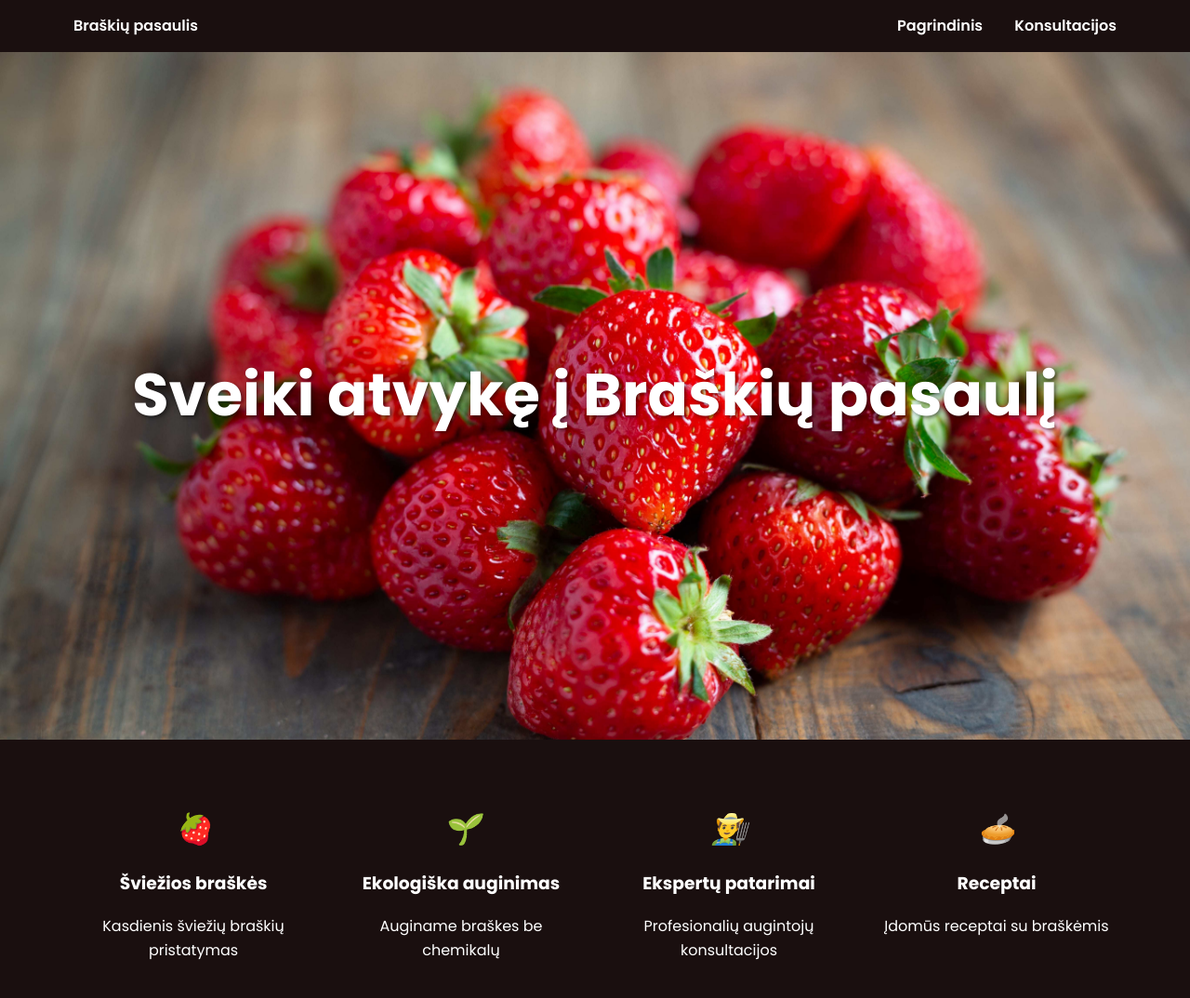
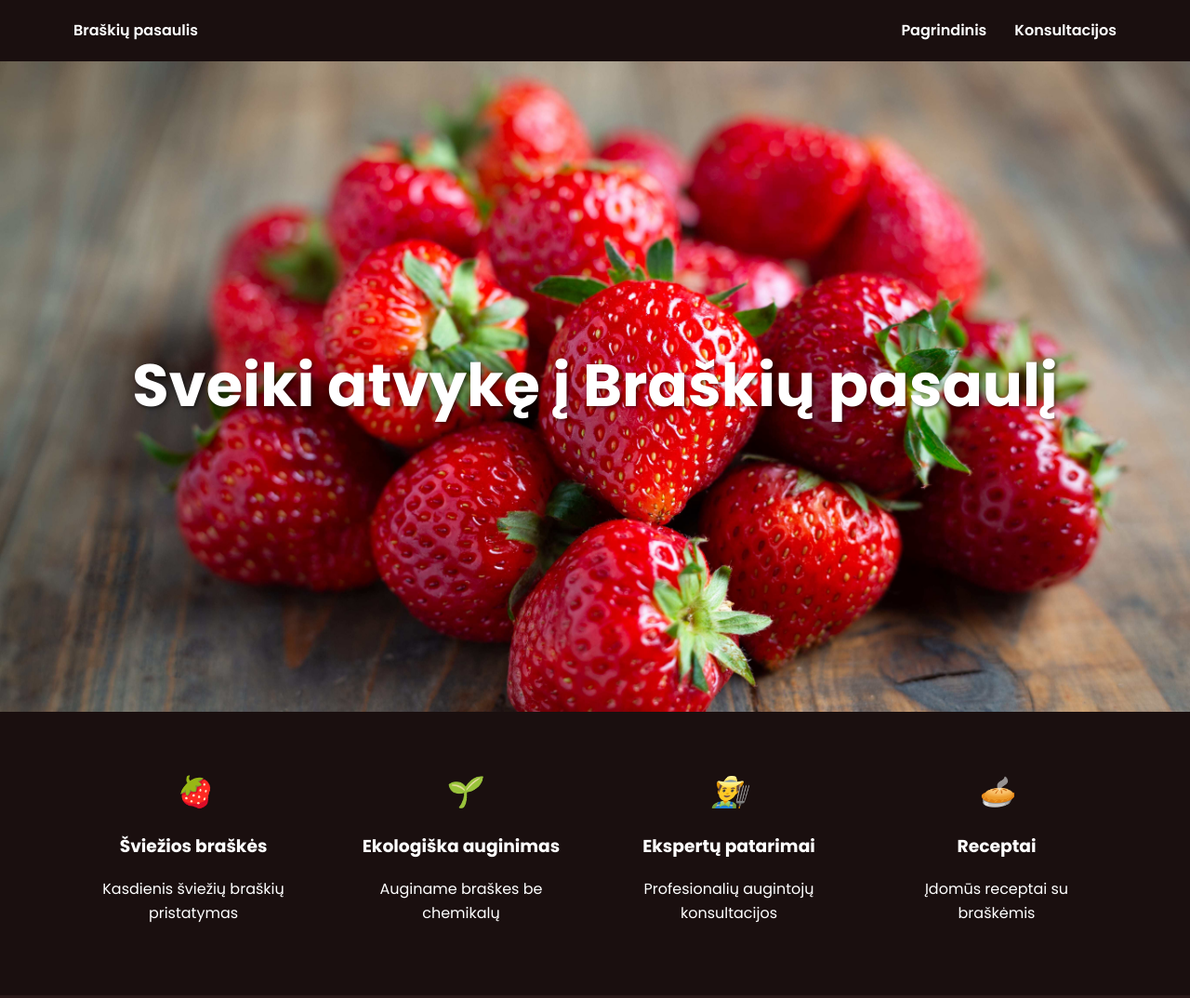
Before and after one commit to domas-cloud/Bra-ki-pasaulis, a plain HTML site: page index.html in a window 1280 px wide. Shown: the top 1074 px of the page at 93% size. Drawn offline with Linux system fonts and the light colour scheme.

Commit message:
index.html

```diff
--- a/index.html
+++ b/index.html
@@ -25,16 +25,26 @@
 
         .nav-bar {
             display: flex;
-            justify-content: space-between;
+            flex-direction: column;
             align-items: center;
             background-color: var(--secondary-color);
             padding: 15px 5%;
         }
 
+        .nav-logo {
+            margin-bottom: 10px;
+        }
+
+        .nav-links {
+            display: flex;
+            flex-wrap: wrap;
+            justify-content: center;
+        }
+
         .nav-bar a {
             color: var(--text-color);
             text-decoration: none;
-            margin: 0 15px;
+            margin: 5px 15px;
             font-weight: 600;
         }
 
@@ -43,21 +53,21 @@
         }
 
         .section {
-            padding: 50px 5%;
+            padding: 30px 5%;
             background-size: cover;
             background-position: center;
         }
 
         .hero {
             background-image: url('images/strawberries.jpg');
-            height: 80vh;
+            height: 60vh;
             display: flex;
             align-items: center;
             justify-content: center;
         }
 
         .hero h1 {
-            font-size: 4rem;
+            font-size: 2.5rem;
             text-align: center;
             text-shadow: 2px 2px 4px rgba(0, 0, 0, 0.5);
         }
@@ -65,13 +75,15 @@
         .features {
             background-color: var(--secondary-color);
             display: flex;
+            flex-wrap: wrap;
             justify-content: space-around;
             text-align: center;
         }
 
         .feature-item {
-            flex: 1;
+            flex: 1 1 200px;
             padding: 20px;
+            margin: 10px;
         }
 
         .feature-item i {
@@ -101,6 +113,25 @@
 
         .button:hover {
             background-color: #e61a4d;
+        }
+
+        @media (min-width: 768px) {
+            .nav-bar {
+                flex-direction: row;
+                justify-content: space-between;
+            }
+
+            .nav-logo {
+                margin-bottom: 0;
+            }
+
+            .hero h1 {
+                font-size: 4rem;
+            }
+
+            .hero {
+                height: 80vh;
+            }
         }
     </style>
 </head>
@@ -148,10 +179,7 @@
         <a href="#" class="button">Sužinoti daugiau</a>
     </div>
 
-
-
-
-    <!-- Additional script -->
+    <!-- Pokalbių widget'o skriptas -->
     <script type="text/javascript">
         (function(d, t) {
             var v = d.createElement(t),
```
